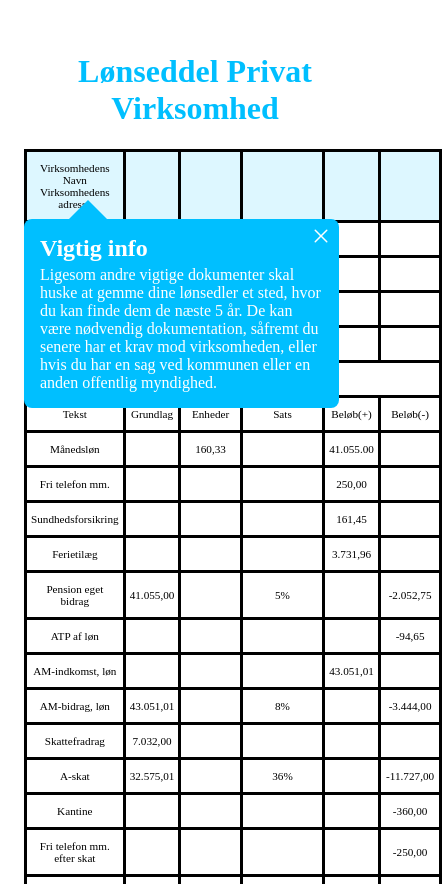
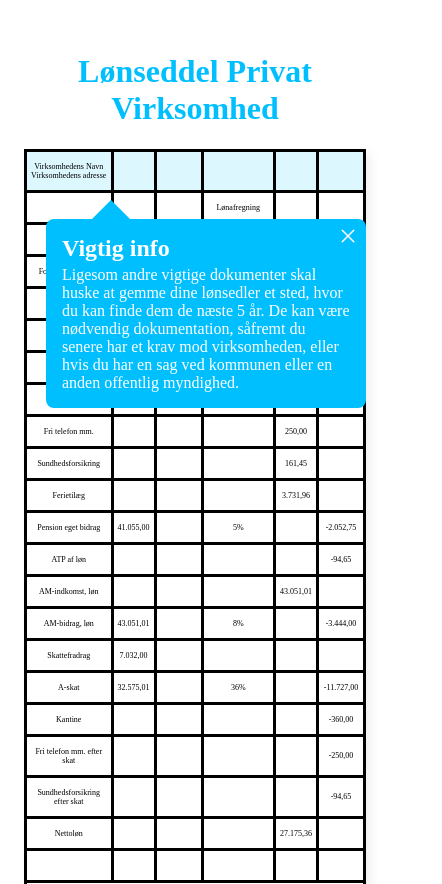
Before and after one commit to orindholt/ida_loenseddel, a plain HTML site: page index.html in a window 390 px wide. Shown: the part 104-988 px from the top of the page, 442 px wide, since content can reach past the window. Drawn offline with nearby package versions, Linux system fonts and the light colour scheme.

Commit message:
Add better mobile styling

```diff
--- a/style.css
+++ b/style.css
@@ -110,15 +110,17 @@
   transition: background-color 0.2s;
 }
 
-/* active class */
-[data-id="info"]:hover, .active {
-  background-color: var(--hover-color);
-}
-.active, .active:hover {
+.active {
   background-color: var(--active-color);
 }
 
 @media screen and (min-width: 480px) {
+  [data-id="info"]:hover {
+    background-color: var(--hover-color);
+  }
+  .active:hover {
+    background-color: var(--active-color);
+  }
   .table-wrapper:hover {
     transform: scale(1.025);
   }
@@ -130,7 +132,10 @@
 
 @media screen and (max-width: 480px) {
   .table {
-    font-size: 70%;
+    font-size: 50%;
     text-align: center;
   }
+  .info-box {
+    right: 0;
+  }
 }
```
